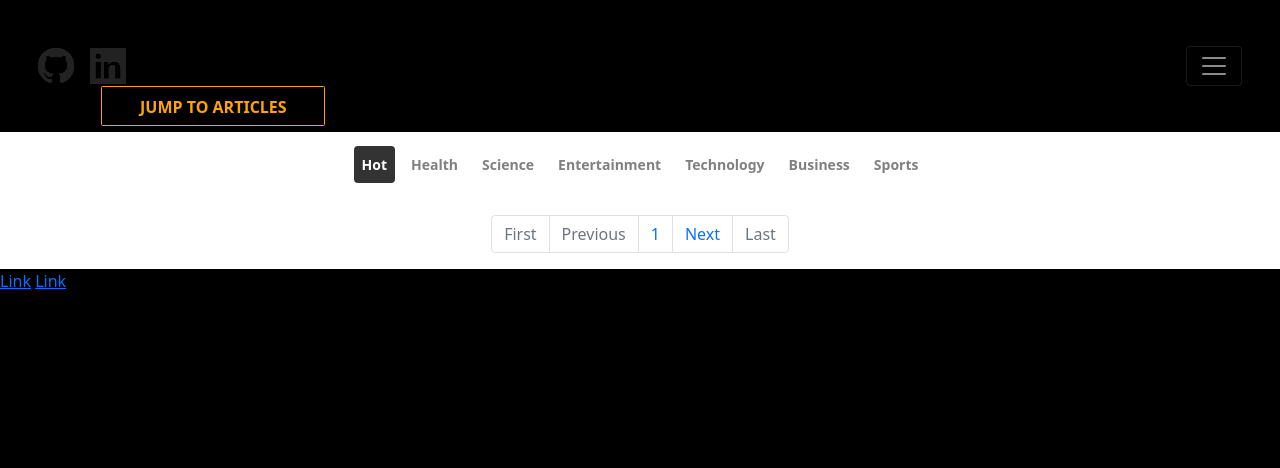
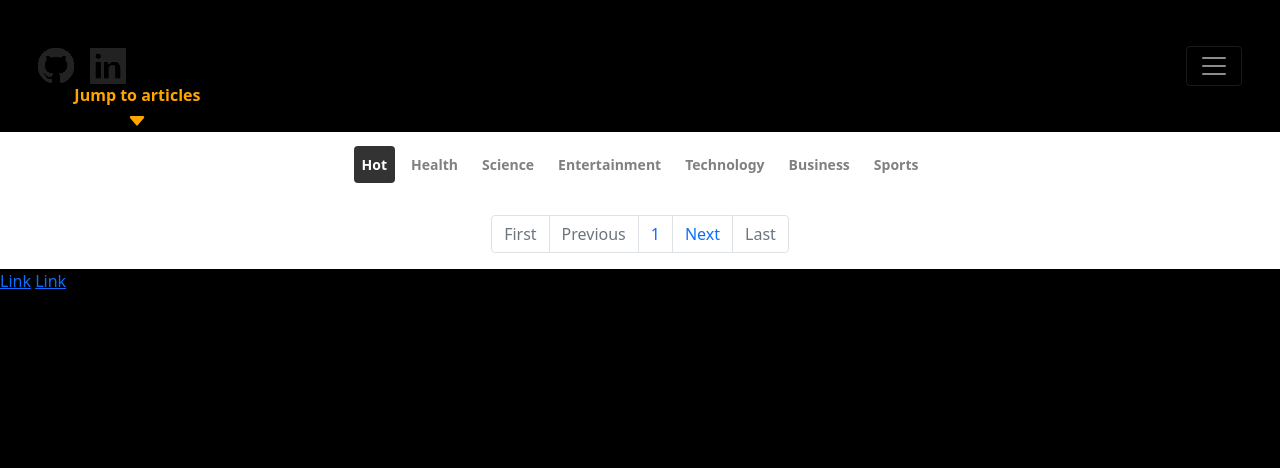
Before and after one commit to lieuk1/News-Web-App, a Flask app: page / in a window 1280 px wide. Shown: the top 468 px of the page. Run offline with Flask 2, Linux system fonts and the light colour scheme; data that the repository does not hold is empty; some libraries are stand-ins or nearby versions.

Commit message:
Style jump btn

```diff
--- a/static/css/home.css
+++ b/static/css/home.css
@@ -59,6 +59,10 @@ html, body {
   line-height: 1.1em;
   width: 80%;
   color: var(--accent);
+  transition: 0.2s;
+}
+.land-desc:hover {
+  color: darkorange;
 }
 .land-title, .land-desc {
   margin: 0;
@@ -103,69 +107,24 @@ html, body {
 .btn-container {
   position: absolute;
   bottom: 16%;
+  left: 14%;
 }
-.btn-container ul {
-  list-style-type: none;
-  margin: 0;
-  padding: 0;
-}
-.btn-container ul li {
+#jump-btn {
   /* Landing page button */
   --accent: orange;
-  display: inline-block;
-  border: 0.1em solid var(--accent);
+  border: 0em solid var(--accent);
   border-radius: 0.1em;
   color: var(--accent);
-  text-transform: uppercase;
-  text-align: center;
-  line-height: 2.5em;
-  width: 14em;
-  height: 2.5em;
   font-size: 16px;
   font-weight: bold;
-  position: relative;
-  z-index: 1;
-  overflow: hidden; /* Hides span elements */
-  transition: 0.5s;
+  transition: 0.2s;
+  background-color: transparent;
 }
-.btn-container ul li span {
-  /* Bubbles */
-  width: 25%;
-  height: 100%;
-  background-color: var(--accent);
-  border-radius: 50%;
-  position: absolute;
-  /* Calc position of each span based on its number */
-  left: calc((var(--n) - 1) * 25%);
-  transform: translateY(150%);
-  transition: 0.5s;
-  /* Calc trans delay of each span based on its number */
-  transition-delay: calc((var(--n) - 1) * 0.1s);
-  z-index: -1;
+#jump-btn:hover {
+  color: darkorange;
 }
-.btn-container ul li:hover {
-  color: white;
-  cursor: pointer;
-}
-.btn-container ul li:hover span {
-  /* Make bubbles appear when hover */
-  transform: translateY(0) scale(2);
-}
-.btn-container ul li span:nth-child(1) {
-  /* First bubble */
-  --n: 1;
-}
-.btn-container ul li span:nth-child(2) {
-  /* Second bubble */
-  --n: 2;
-}
-.btn-container ul li span:nth-child(3) {
-  /* Third bubble */
-  --n: 3;
-}
-.btn-container ul li span:nth-child(4) {
-  /* Fourth bubble */
-  --n: 4;
+#jump-btn span {
+  display: block;
 }
 
 .categ-btns-container {
--- a/templates/home.html
+++ b/templates/home.html
@@ -6,6 +6,7 @@
 
   <!-- Bootstrap CSS -->
   <link href="https://cdn.jsdelivr.net/npm/bootstrap@5.1.3/dist/css/bootstrap.min.css" rel="stylesheet" integrity="sha384-1BmE4kWBq78iYhFldvKuhfTAU6auU8tT94WrHftjDbrCEXSU1oBoqyl2QvZ6jIW3" crossorigin="anonymous">
+  <link rel="stylesheet" href="https://cdn.jsdelivr.net/npm/bootstrap-icons@1.7.2/font/bootstrap-icons.css">
   <link rel="stylesheet" type="text/css" href="{{ url_for('static', filename='css/home.css') }}">
 
   <title>{{ title }}</title>
@@ -37,14 +38,12 @@
               <p class="land-desc">Habitant morbi tristique senectus et netus et malesuada fames ac.</p>
             </div>
             <div class="btn-container">
-              <ul>
-                <li id="trending-btn" value="trending-btn" onclick="">
-                  Jump to articles
-                  <!-- Number of span equals number of bubbles that appear on hover -->
-                  <span></span><span></span>
-                  <span></span><span></span>
-                </li>
-              </ul>
+              <button id="jump-btn">
+                <span>Jump to articles</span>
+                <svg xmlns="http://www.w3.org/2000/svg" width="20" height="20" fill="currentColor" class="bi bi-caret-down-fill" viewBox="0 0 16 16">
+                  <path d="M7.247 11.14 2.451 5.658C1.885 5.013 2.345 4 3.204 4h9.592a1 1 0 0 1 .753 1.659l-4.796 5.48a1 1 0 0 1-1.506 0z"/>
+                </svg>
+              </button>
             </div>
           </div>
         </div>
```
